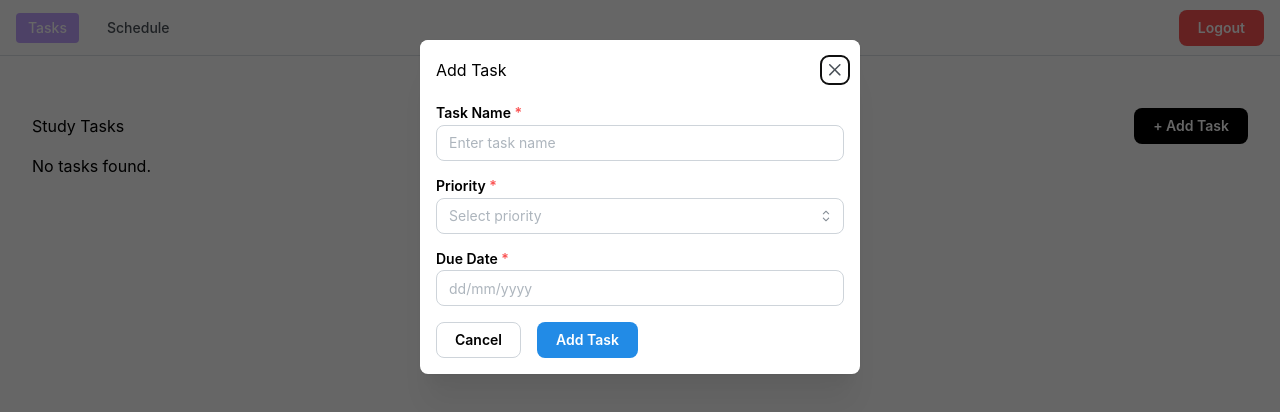
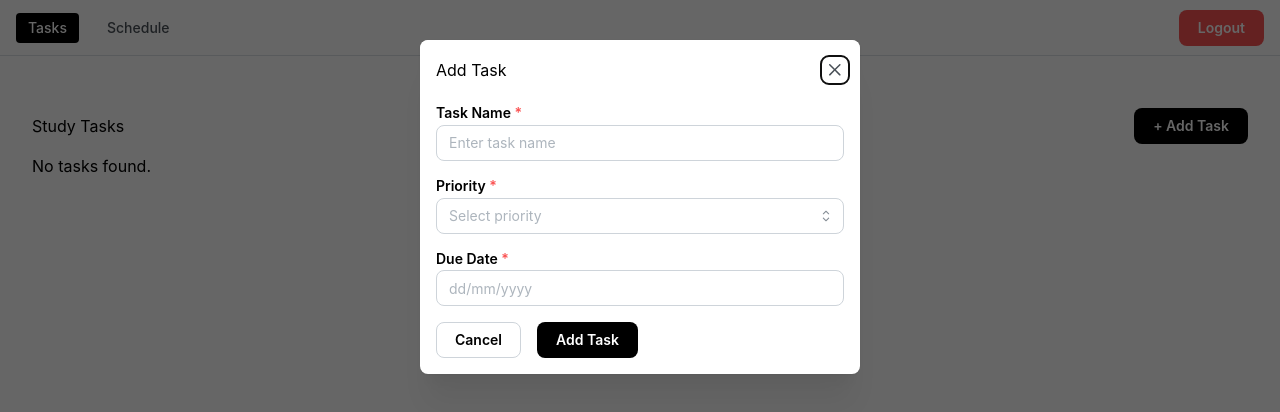
Before and after one commit to mishelld/study-buddy, a React (Vite) app in the folder study-buddy/: page /tasks in a window 1280 px wide. Both pictures are taken after a click on the button "+ Add Task". Shown: the top 412 px of the page. Built offline with nearby package versions, Linux system fonts and the light colour scheme.

Commit message:
Update UI color palette

```diff
--- a/study-buddy/src/components/AddTask.jsx
+++ b/study-buddy/src/components/AddTask.jsx
@@ -52,7 +52,9 @@ function AddTask({ opened, onClose }) {
         <Button variant="default" onClick={onClose}>
           Cancel
         </Button>
-        <Button onClick={handleAdd}>Add Task</Button>
+        <Button onClick={handleAdd} color="black">
+          Add Task
+        </Button>
       </Group>
     </Modal>
   );
--- a/study-buddy/src/components/HeaderSimple.module.css
+++ b/study-buddy/src/components/HeaderSimple.module.css
@@ -32,7 +32,7 @@
   }
 
   [data-mantine-color-scheme] &[data-active] {
-    background-color: rgb(194, 163, 255);
+    background-color: rgb(0, 0, 0);
     color: var(--mantine-color-white);
   }
 }
--- a/study-buddy/src/components/UpdateTask.jsx
+++ b/study-buddy/src/components/UpdateTask.jsx
@@ -54,7 +54,9 @@ function UpdateTask({ opened, onClose, task }) {
         <Button variant="default" onClick={onClose}>
           Cancel
         </Button>
-        <Button onClick={handleUpdate}>Update Task</Button>
+        <Button onClick={handleUpdate} color="black">
+          Update Task
+        </Button>
       </Group>
     </Modal>
   );
```
